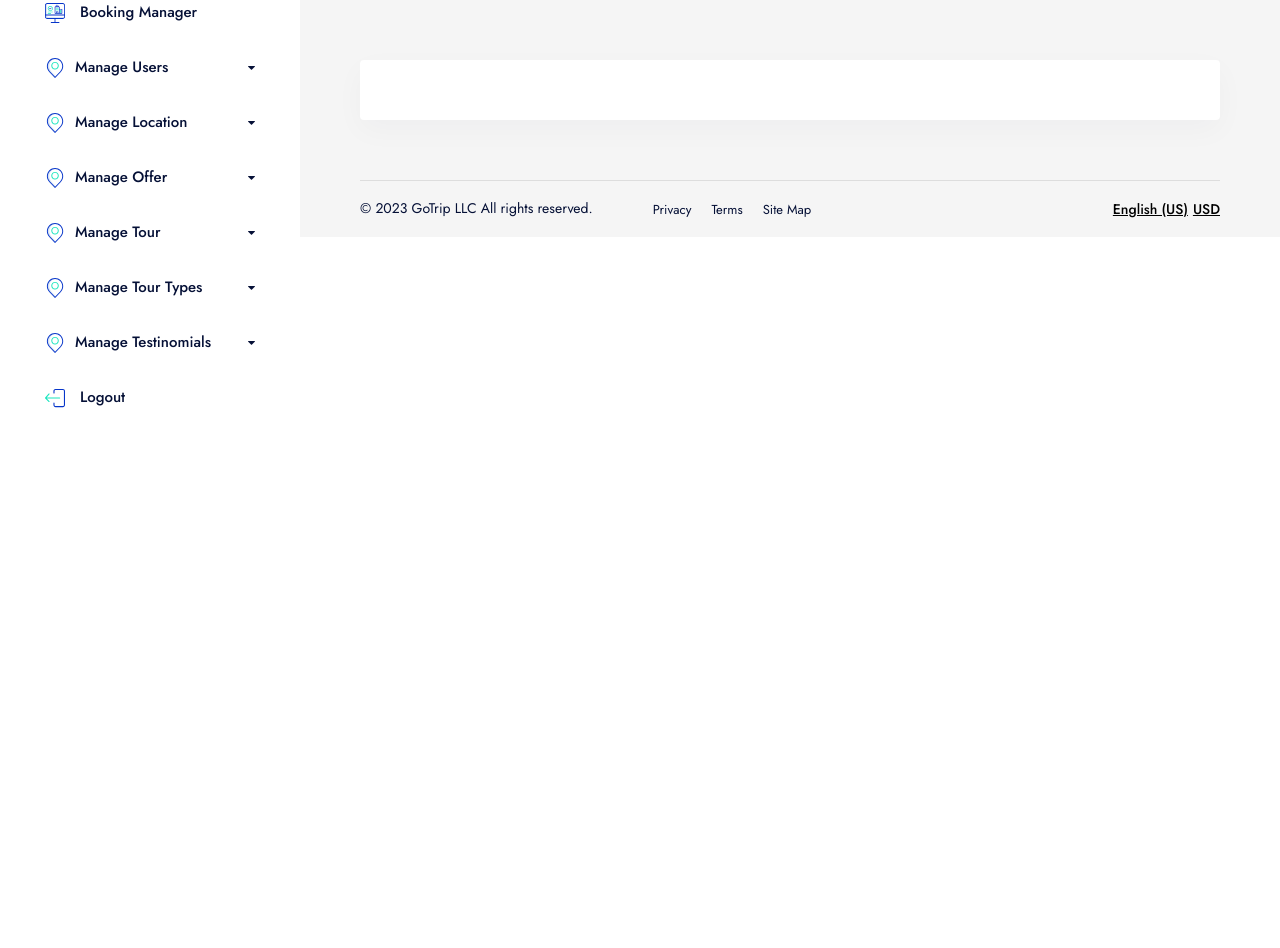
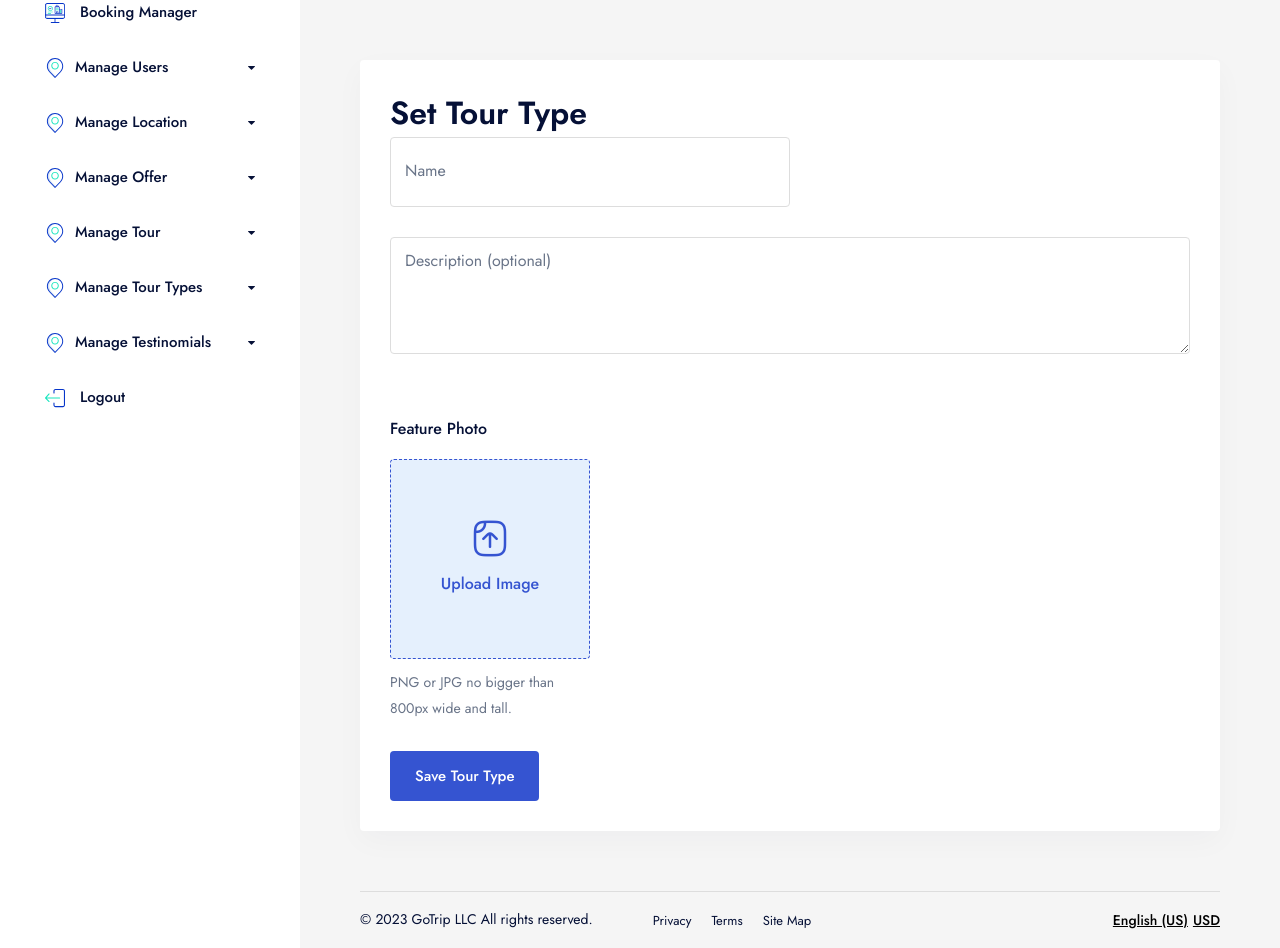
Before and after one commit to Sribhargav09/PickMyTours, a Next.js app: page /vendor-dashboard/add-tour-type in a window 1280 px wide. Shown: the part 220-1168 px from the top of the page. Before the commit the page ends 800 px from the top, so only its background shows below. Built offline with nearby package versions, Linux system fonts and the light colour scheme.

Commit message:
Create add tour type form with validations

```diff
--- a/pages/vendor-dashboard/add-tour-type/index.js
+++ b/pages/vendor-dashboard/add-tour-type/index.js
@@ -3,11 +3,137 @@ import Sidebar from "../common/Sidebar";
 import Header from "../../../components/header/dashboard-header";
 import Footer from "../common/Footer";
 import * as React from 'react';
+import { useState, useEffect } from 'react';
+import LocationDataService from "../../../services/location.service";
+import {  useRouter } from "next/router";
+import Router from "next/router";
+
 
 
 
 
 const index = () => {
+
+  const [name, setName] = useState('');
+  const [description, setDescription] = useState('');
+  const [photo, setPhoto] = useState(null);
+
+  const [photos, setPhotos] = useState([]);
+  const [errors, setErrors] = useState({ name: '', photos: '' });
+  const [images, setImages] = useState(null);
+
+  const [loading, setLoading] = useState(true);
+
+
+  const router = useRouter();
+  const id = router.query.id;
+
+  useEffect(() => {
+    if (!id) {
+      //setLoading(false);
+    }
+    else {
+      LocationDataService.get(id)
+        .then(response => {
+          setName(response.data.data.name);
+          setDescription(response.data.data.description);
+          setPhotos([response.data.data.photo]);
+
+          setTimeout(() => {
+            setLoading(false)
+            console.log('This will run after 1 second!')
+          }, 1000);
+          console.log(location);
+        })
+        .catch(e => {
+          console.log(e);
+        });
+    }
+
+    return () => { };
+  }, [id]);
+
+
+
+  const validateForm = () => {
+
+    if (name.length == 0) {
+      setErrors({ ...errors, name: ' Name can not be empty' });
+    } else if (photos.length == 0) {
+      setErrors({ ...errors, photos: 'Upload a photo can not be empty' });
+    } else {
+
+      if (id) {
+        LocationDataService.update(id, {name, description})
+          .then(response => {
+            Router.push("/vendor-dashboard/tour-types")
+            console.log(response.data);
+          })
+          .catch(e => {
+            console.log(e);
+          });
+
+      } else {
+      LocationDataService.create(formData)
+        .then(response => {
+          Router.push("/vendor-dashboard/tour-types")
+          console.log(response.data);
+        })
+        .catch(e => {
+          console.log(e);
+        });
+      }
+    }
+  }
+
+  function handlePhotoUpload(event) {
+    const fileList = event.target.files;
+
+    const file = fileList[0];
+    const reader = new FileReader();
+    setPhoto(file);
+    const newImages = [];
+    const maxSize = 800;
+    reader.onloadend = () => {
+      const img = new Image();
+      img.onload = () => {
+        if (img.width > maxSize || img.height > maxSize) {
+          setErrors({
+            ...errors, photos:
+              `Image ${file.name} exceeds the maximum size of ${maxSize}px.`
+          });
+        } else if (
+          !["image/png", "image/jpeg"].includes(file.type.toLowerCase())
+        ) {
+          setErrors({
+            ...errors, photos:
+              `Image ${file.name} is not a valid file type. Only PNG and JPEG are allowed.`
+          });
+        } else {
+          newImages.push(reader.result);
+          if (newImages.length === fileList.length) {
+            setPhotos([...photos, ...newImages]);
+            setErrors({ ...errors, photos: "" });
+          }
+
+        }
+      };
+      img.onerror = () => {
+        setErrors({ ...errors, photos: `Image ${file.name} could not be loaded.` });
+      };
+      img.src = reader.result;
+    };
+    console.log(newImages);
+    console.log(errors);
+    setPhotos([...newImages]);
+    reader.readAsDataURL(file);
+  }
+
+  const handleRemovePhoto = (index) => {
+    const newPhotos = [...photos];
+    newPhotos.splice(index, 1);
+    setPhotos(newPhotos);
+  };
 
 
   return (
@@ -46,6 +172,87 @@ const index = () => {
               {/*Form here*/}
               <div>
                   {/*Form here*/}
+
+                  <div>
+                <form>
+                  <h2>Set Tour Type</h2>
+                  <div className="col-xl-6">
+                    <div className="form-input ">
+                      <input type="text" name="name" value={name} required onChange={(e) => setName(e.target.value)} />
+                      <label className="lh-1 text-16 text-light-1">Name</label>
+                    </div>
+                  </div><br></br>
+
+                  <div className="col-12">
+                    <div className="form-input ">
+                      <textarea name="description" rows={3} defaultValue={""} value={description} onChange={(e) => setDescription(e.target.value)} />
+                      <label className="lh-1 text-16 text-light-1">
+                        Description (optional)
+                      </label>
+                    </div>
+                  </div><br></br>
+
+                  <div className="col-12">
+                    <div className="mt-30">
+                      <div className="fw-500">Feature Photo</div>
+                      <div className="row x-gap-20 y-gap-20 pt-15">
+                        <div className="col-auto">
+                          <div className="w-200">
+                            <label htmlFor="featurePhotoUpload" className="d-flex ratio ratio-1:1">
+                              <div className="flex-center flex-column text-center bg-blue-2 h-full w-1/1 absolute rounded-4 border-type-1">
+                                <div className="icon-upload-file text-40 text-blue-1 mb-10" />
+                                <div className="text-blue-1 fw-500">Upload Image</div>
+                              </div>
+                            </label>
+                            <input
+                              type="file"
+                              name="photo"
+                              id="featurePhotoUpload"
+                              accept="image/png, image/jpeg"
+                              className="d-none"
+                              onChange={handlePhotoUpload}
+                            />
+                            <div className="text-start mt-10 text-14 text-light-1">
+                              PNG or JPG no bigger than 800px wide and tall.
+                            </div>
+                          </div>
+                        </div>
+                        {/* End uploader field */}
+
+                        {photos.map((image, index) => (
+                          <div className="col-auto" key={index}>
+                            <div className="d-flex ratio ratio-1:1 w-200">
+                              <img src={image} alt="image" className="img-ratio rounded-4" />
+                              <div
+                                className="d-flex justify-end px-10 py-10 h-100 w-1/1 absolute"
+                                onClick={() => handleRemovePhoto(index)}
+                              >
+                                <div className="size-40 bg-white rounded-4 flex-center cursor-pointer">
+                                  <i className="icon-trash text-16" />
+                                </div>
+                              </div>
+                            </div>
+                          </div>
+                        ))}
+
+                        {errors.photos && <div className="col-12 mb-10  text-red-1">{errors.photos}</div>}
+                      </div>
+                    </div>
+
+
+                  </div><br></br>
+
+                  <div className="col-12">
+                    <div className="form-input ">
+                      <button type="button" className="button h-50 px-24 -dark-1 bg-blue-1 text-white" variant="contained" onClick={() => {
+                        validateForm()
+                      }}>Save Tour Type</button>
+                    </div>
+                  </div>
+
+                </form>
+              </div>
+
               </div>
 
             </div>
```
